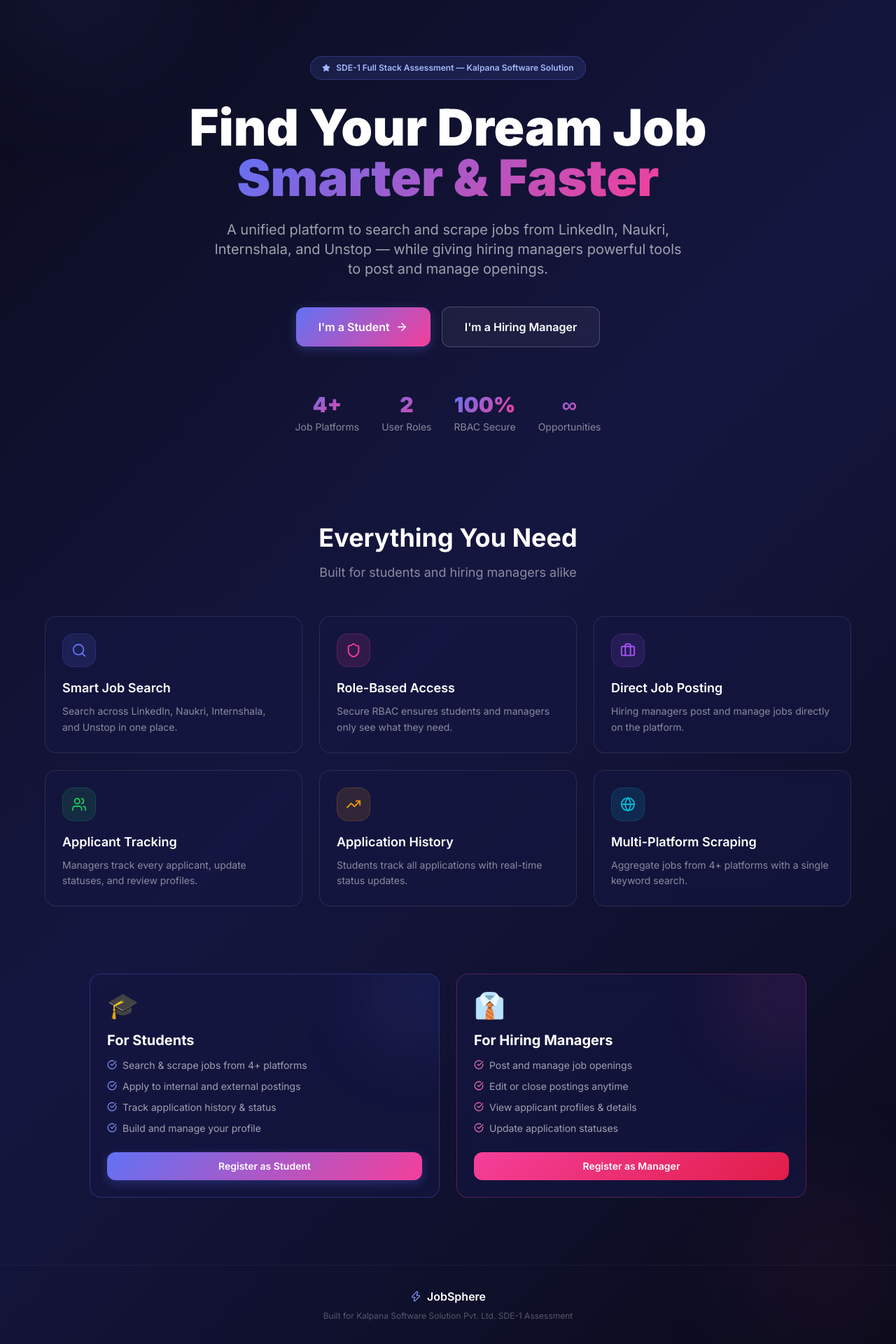
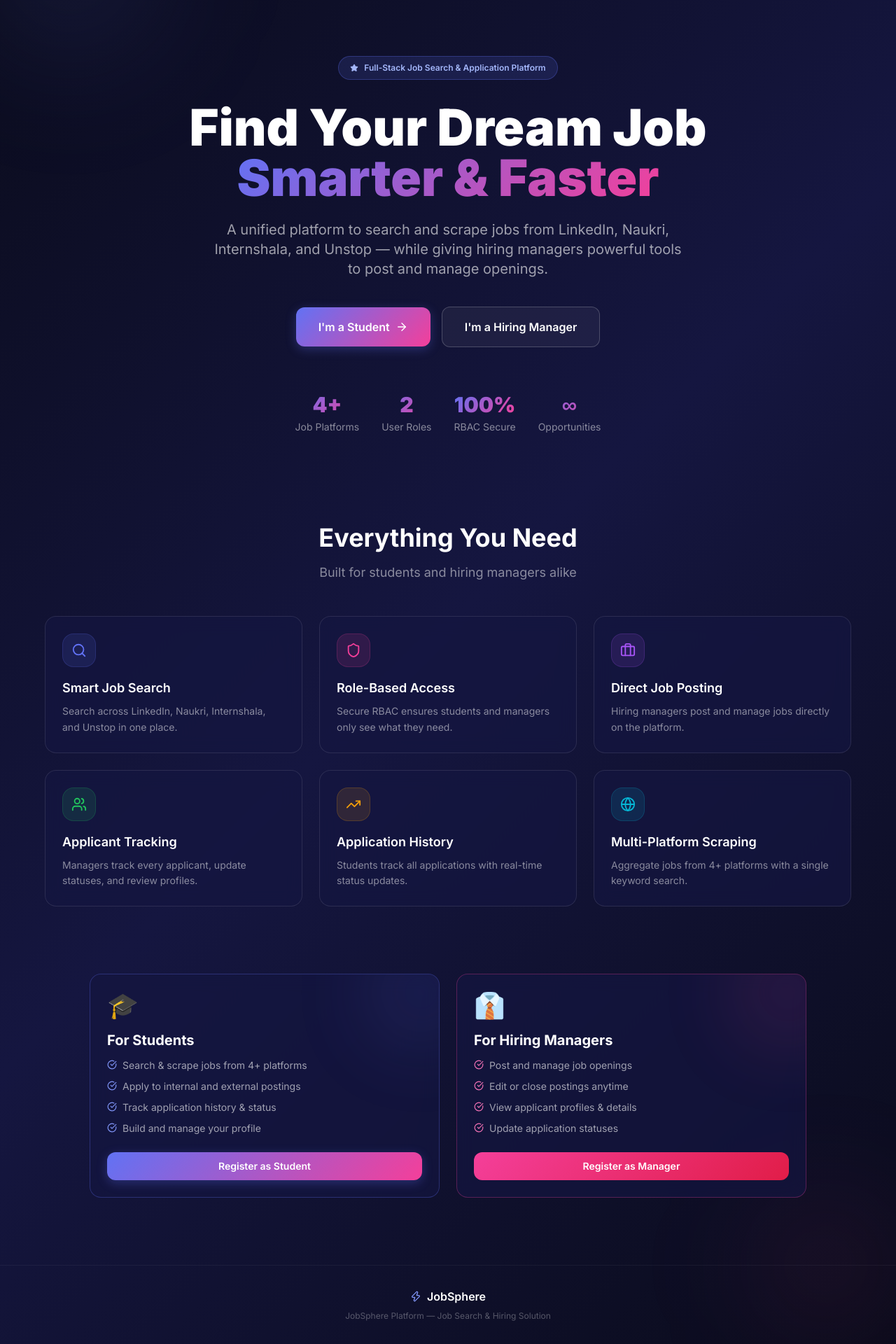
Before and after one commit to kavinmd/Jobsphere, a React (Vite) app in the folder client/: page / in a window 1280 px wide. Shown: the part 131-2051 px from the top of the page at 70% size. Built offline with nearby package versions, Linux system fonts and the light colour scheme.

Commit message:
feat: implement landing page, login interface, and database seeding script while updating project documentation.

```diff
--- a/client/src/pages/Landing.tsx
+++ b/client/src/pages/Landing.tsx
@@ -91,7 +91,7 @@ const Landing: React.FC = () => {
         <div className="inline-flex items-center gap-2 px-4 py-2 rounded-full mb-8 text-xs font-semibold"
              style={{ background: 'rgba(97,114,244,0.15)', border: '1px solid rgba(97,114,244,0.3)', color: '#a5b8fc' }}>
           <Star size={12} fill="currentColor" />
-          SDE-1 Full Stack Assessment — Kalpana Software Solution
+          Full-Stack Job Search & Application Platform
         </div>
 
         <h1 className="text-5xl lg:text-7xl font-black text-white leading-tight mb-6">
@@ -217,7 +217,7 @@ const Landing: React.FC = () => {
           <span className="text-white font-semibold">JobSphere</span>
         </div>
         <p className="text-white/30 text-xs">
-          Built for Kalpana Software Solution Pvt. Ltd. SDE-1 Assessment
+          JobSphere Platform — Job Search & Hiring Solution
         </p>
       </footer>
     </div>
--- a/client/src/pages/auth/Login.tsx
+++ b/client/src/pages/auth/Login.tsx
@@ -41,7 +41,7 @@ const Login: React.FC = () => {
 
   const fillDemo = (role: 'student' | 'manager') => {
     setForm({
-      email: role === 'student' ? 'student@kalpana.com' : 'manager@kalpana.com',
+      email: role === 'student' ? 'student@jobsphere.com' : 'manager@jobsphere.com',
       password: role === 'student' ? 'Student@123' : 'Manager@123',
     });
   };
```
Also changed, not shown: 2 other files (tests, documents, lock files or other folders).
